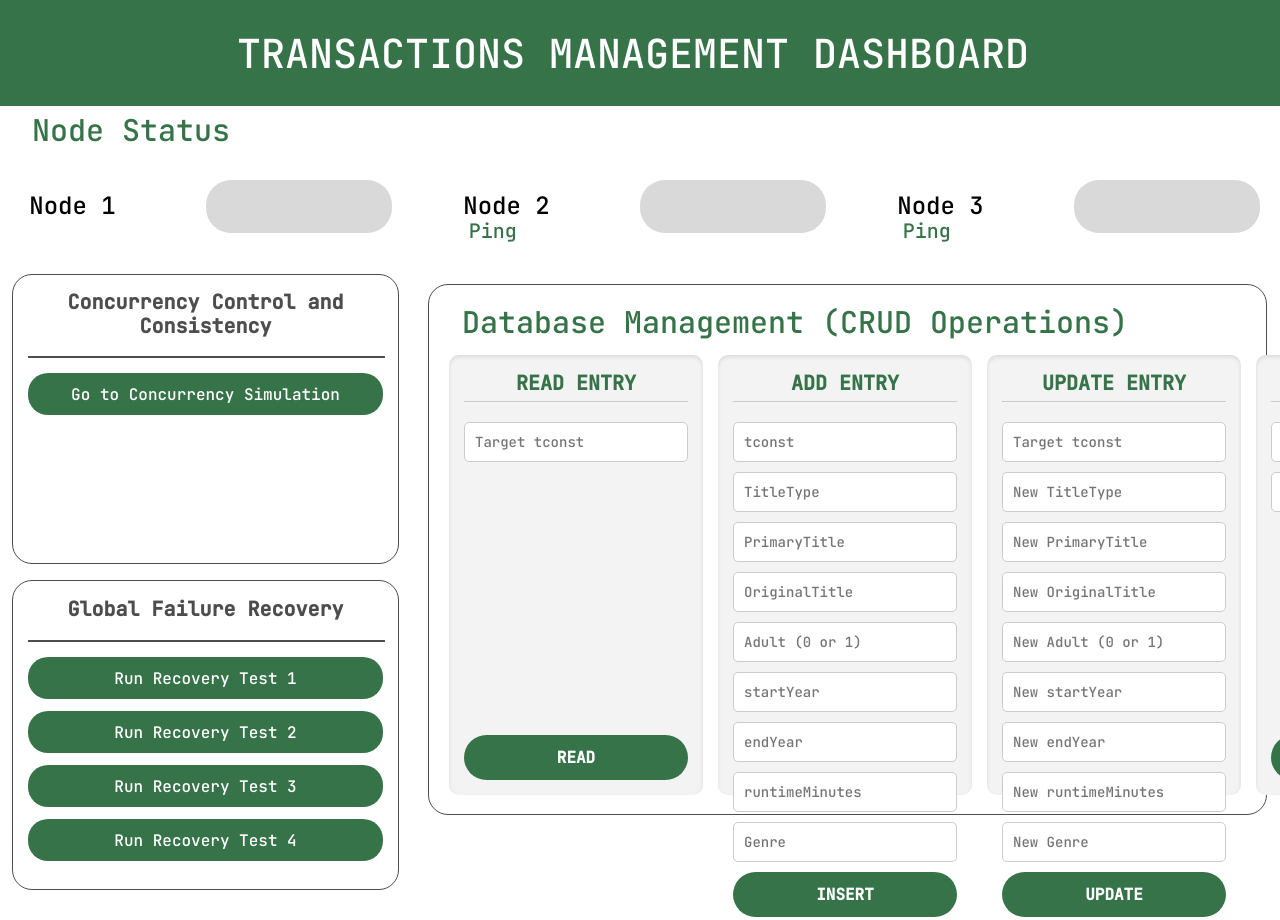
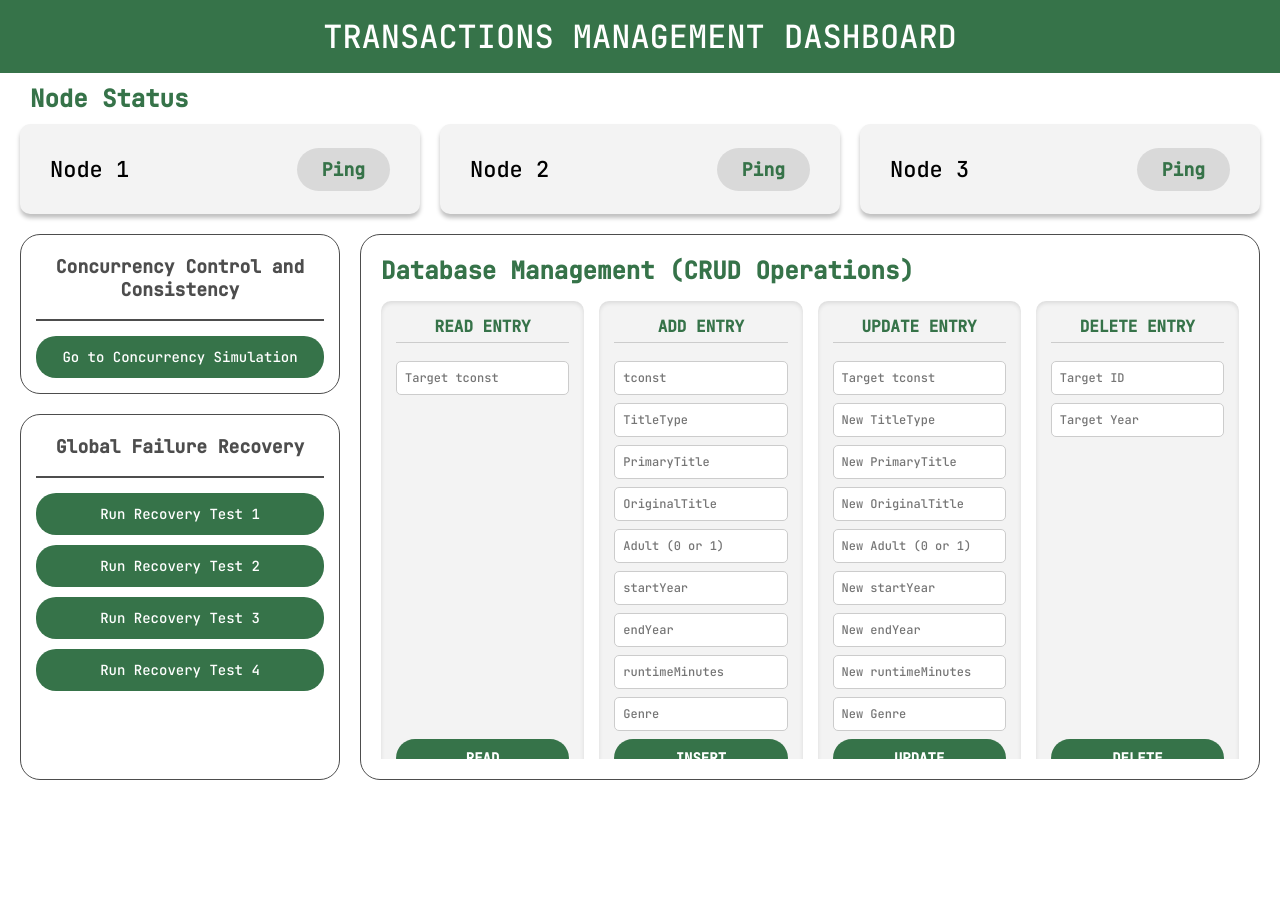
Before and after one commit to RJ3L/mco2_stadvdb_webapp, a website: page public/index.html in a window 1280 px wide. After the commit the page ends 800 px from the top, so only its background shows below. Drawn offline with Linux system fonts and the light colour scheme.

Commit message:
Update style.css

```diff
--- a/public/style.css
+++ b/public/style.css
@@ -1,438 +1,200 @@
 @import url('https://fonts.googleapis.com/css2?family=JetBrains+Mono:wght@500&display=swap');
+
+* {
+    box-sizing: border-box;
+}
 
 body {
     font-family: 'JetBrains Mono', monospace;
     background: #FFFFFF;
     margin: 0;
     padding: 0;
+    height: 100vh;
+    overflow-x: hidden;
 }
 
 .container {
-    position: relative;
-    width: 1280px;
-    height: 1024px;
-    margin: auto;
-    overflow: hidden;
+    display: flex;
+    flex-direction: column;
+    height: 100vh;
+    max-width: 1440px;
+    margin: 0 auto;
 }
 
-.title-frame{
-    position: absolute;
-    width: 1295px;
-    height: 106px;
-    left: -15px;
-    top: 0px;
+.title-frame {
     background: #367349;
+    padding: 15px 0;
+    width: 100%;
+    flex-shrink: 0;
 }
 
 .title {
-    position: absolute;
-    width: 950px;
-    height: 63px;
-    left: 173px;
-    top: 22px;
     font-family: 'JetBrains Mono';
-    font-style: normal;
     font-weight: 500;
-    font-size: 40px;
-    line-height: 63px;
+    font-size: 32px;
     text-align: center;
     color: #FFFFFF;
     margin: 0;
 }
 
-
-.node-status{
-    position: absolute;
-    width: 1280px;
-    height: 168px;
-    left: 0px;
-    top: 106px;
+.node-status {
+    padding: 10px 20px;
+    background: #fff;
+    flex-shrink: 0;
 }
 
-/* Node Status Title */
 .node-status-title {
-    position: absolute;
-    width: 238px;
-    height: 48px;
-    left: 12px;
-    top: 0px;
-    font-family: 'JetBrains Mono';
-    font-style: normal;
-    font-weight: 500;
-    font-size: 30px;
-    line-height: 48px;
-    text-align: center;
+    font-size: 24px;
     color: #367349;
-    margin: 0;
+    margin: 0 0 10px 10px;
 }
 
 .node-grid {
-    position: relative;
-    width: 100%;
-    height: 100%;
+    display: flex;
+    justify-content: space-between;
+    gap: 20px;
 }
 
-.node1-box {
-    position: absolute;
-    width: 387px;
-    height: 104px;
-    left: 12px;
-    top: 48px;
-}
-
-.node1-rectangle {
-    position: absolute;
-    width: 387px;
-    height: 104px;
-    left: 0;
-    top: 0;
+.node1-box, .node2-box, .node3-box {
+    position: relative;
+    flex: 1;
+    height: 90px;
     background: #F3F3F3;
     box-shadow: 0px 4px 4px rgba(0, 0, 0, 0.25);
     border-radius: 10px;
+    display: flex;
+    align-items: center;
+    justify-content: space-between;
+    padding: 0 30px;
 }
 
-.node1-button-bg {
-    position: absolute;
-    width: 185.53px;
-    height: 52.75px;
-    left: 194px;
-    top: 26px;
+.node1-label, .node2-label, .node3-label {
+    font-size: 22px;
+    color: #000;
+}
+
+.node1-button-bg, .node2-button-bg, .node3-button-bg {
     background: #D9D9D9;
     border-radius: 25px;
+    padding: 10px 25px;
+    cursor: pointer;
 }
 
-.node1-button {
-    position: absolute;
-    width: 78.58px;
-    height: 26.89px;
-    left: 247.48px;
-    top: 38.41px;
-    font-family: 'JetBrains Mono';
-    font-style: normal;
-    font-weight: 500;
-    font-size: 20px;
-    line-height: 26px;
+.node1-button, .node2-button, .node3-button {
+    font-size: 18px;
+    color: #367349;
+    font-weight: bold;
     text-align: center;
-    color: #367349;
 }
 
-.node1-label {
-    position: absolute;
-    width: 87px;
-    height: 32px;
-    left: 17px;
-    top: 36px;
-    font-family: 'JetBrains Mono';
-    font-style: normal;
-    font-weight: 500;
-    font-size: 24px;
-    line-height: 32px;
-    text-align: center;
-    color: #000000;
+
+.dashboard-content-wrapper {
+    display: flex;
+    flex: 1;
+    padding: 10px 20px 20px 20px;
+    gap: 20px;
+    overflow: hidden;
 }
 
-.node2-box {
-    position: absolute;
-    width: 387px;
-    height: 104px;
-    left: 446px;
-    top: 48px;
+.left-sidebar {
+    width: 320px;
+    display: flex;
+    flex-direction: column;
+    gap: 20px;
+    flex-shrink: 0;
 }
 
-.node2-rectangle {
-    position: absolute;
-    width: 387px;
-    height: 104px;
-    left: 0;
-    top: 0;
-    background: #F3F3F3;
-    box-shadow: 0px 4px 4px rgba(0, 0, 0, 0.25);
-    border-radius: 10px;
-}
-
-.node2-button-bg {
-    position: absolute;
-    width: 185.53px;
-    height: 52.75px;
-    left: 194px;
-    top: 26px;
-    background: #D9D9D9;
-    border-radius: 25px;
-}
-
-.node2-button {
-    position: absolute;
-    width: 78.58px;
-    height: 26.89px;
-    left: 247.48px;
-    top: 38.41px;
-    font-family: 'JetBrains Mono';
-    font-style: normal;
-    font-weight: 500;
-    font-size: 20px;
-    line-height: 26px;
-    text-align: center;
-    color: #367349;
-}
-
-.node2-label {
-    position: absolute;
-    width: 87px;
-    height: 32px;
-    left: 17px;
-    top: 36px;
-    font-family: 'JetBrains Mono';
-    font-style: normal;
-    font-weight: 500;
-    font-size: 24px;
-    line-height: 32px;
-    text-align: center;
-    color: #000000;
-}
-
-.node3-box {
-    position: absolute;
-    width: 387px;
-    height: 104px;
-    left: 880px;
-    top: 48px;
-}
-
-.node3-rectangle {
-    position: absolute;
-    width: 387px;
-    height: 104px;
-    left: 0;
-    top: 0;
-    background: #F3F3F3;
-    box-shadow: 0px 4px 4px rgba(0, 0, 0, 0.25);
-    border-radius: 10px;
-}
-
-.node3-button-bg {
-    position: absolute;
-    width: 185.53px;
-    height: 52.75px;
-    left: 194px;
-    top: 26px;
-    background: #D9D9D9;
-    border-radius: 25px;
-}
-
-.node3-button {
-    position: absolute;
-    width: 78.58px;
-    height: 26.89px;
-    left: 247.48px;
-    top: 38.41px;
-    font-family: 'JetBrains Mono';
-    font-style: normal;
-    font-weight: 500;
-    font-size: 20px;
-    line-height: 26px;
-    text-align: center;
-    color: #367349;
-}
-
-.node3-label {
-    position: absolute;
-    width: 87px;
-    height: 32px;
-    left: 17px;
-    top: 36px;
-    font-family: 'JetBrains Mono';
-    font-style: normal;
-    font-weight: 500;
-    font-size: 24px;
-    line-height: 32px;
-    text-align: center;
-    color: #000000;
-}
-
-/* --- CONCURRENCY --- */
-.concurrency-frame {
-    position: absolute;
-    width: 387px;
-    height: 290px;
-    left: 12px;
-    top: 274px;
+.concurrency-frame, .recovery-frame {
     background: #FFFFFF;
     border: 1px solid #4D4D4D;
     border-radius: 20px;
     padding: 15px;
-    box-sizing: border-box;
     display: flex;
     flex-direction: column;
 }
 
-.concurrency-title {
-    font-family: 'JetBrains Mono';
+.concurrency-frame {
+    flex: 0 0 auto;
+}
+
+.recovery-frame {
+    flex: 1;
+}
+
+.concurrency-title, .recovery-title {
+    font-size: 18px;
     font-weight: 700;
-    font-size: 20px;
     text-align: center;
     color: #4D4D4D;
-    margin: 0 0 10px 0;
-    line-height: 1.2;
+    margin: 5px 0 10px 0;
 }
 
-.concurrency-divider {
+.concurrency-divider, .recovery-divider {
     width: 100%;
     border: 1px solid #4D4D4D;
     margin-bottom: 15px;
 }
 
-.concurrency-container {
+.concurrency-container, .recovery-container {
     display: flex;
     flex-direction: column;
-    gap: 15px;
-    width: 100%;
+    gap: 10px;
 }
 
-.concurrency-button {
+.concurrency-button, .recovery-button {
     width: 100%;
-    height: 42px;
+    padding: 12px;
     background: #367349;
     border-radius: 20px;
     border: none;
     font-family: 'JetBrains Mono';
-    font-size: 16px;
+    font-size: 14px;
     color: #FFFFFF;
+    cursor: pointer;
+    transition: background 0.2s;
 }
 
-.concurrency-button:hover {
-    background: #2a5838;
-}
-/* --- RECOVERY --- */
-.recovery-frame {
-    position: absolute;
-    width: 387px;
-    height: 310px;
-    left: 12px;
-    top: 580px;
-    background: #FFFFFF;
-    border: 1px solid #4D4D4D;
-    border-radius: 20px;
-    padding: 15px;
-    box-sizing: border-box;
-    display: flex;
-    flex-direction: column;
-}
-
-.recovery-title {
-    font-size: 20px;
-    text-align: center;
-    color: #4D4D4D;
-    margin: 0 0 10px 0;
-}
-
-.recovery-divider {
-    width: 100%;
-    border: 1px solid #4D4D4D;
-    margin-bottom: 15px;
-}
-
-.recovery-container {
-    display: flex;
-    flex-direction: column;
-    gap: 12px;
-    width: 100%;
-}
-
-.recovery-button {
-    width: 100%;
-    height: 42px;
-    background: #367349;
-    border-radius: 20px;
-    border: none;
-    font-family: 'JetBrains Mono';
-    font-size: 16px;
-    color: #FFFFFF;
-}
-
-.recovery-button:hover {
+.concurrency-button:hover, .recovery-button:hover {
     background: #2a5838;
 }
 
 .terminal-frame {
-    box-sizing: border-box;
-    position: absolute;
-    width: 839px;
-    height: 531px;
-    left: 428px;
-    top: 284px;
+    flex: 1;
     background: #FFFFFF;
     border: 1px solid #4D4D4D;
     border-radius: 20px;
+    padding: 20px;
+    display: flex;
+    flex-direction: column;
+    overflow: hidden;
 }
 
 .terminal-title {
-    position: absolute;
-    width: auto;
-    height: 48px;
-    left: 33px;
-    top: 13px;
-    font-family: 'JetBrains Mono';
-    font-style: normal;
-    font-weight: 500;
-    font-size: 30px;
-    line-height: 48px;
-    text-align: center;
+    font-size: 24px;
     color: #367349;
-    margin: 0;
+    margin: 0 0 15px 0;
 }
 
-.terminal-screen {
-    position: absolute;
-    width: 774px;
-    height: 429px;
-    left: 33px;
-    top: 71px;
-    background: #4D4D4D;
-    border-radius: 20px;
-}
-
-.terminal-text {
-    position: absolute;
-    width: 276px;
-    height: 26px;
-    left: 19px;
-    top: 30px;
-    font-family: 'JetBrains Mono';
-    font-style: normal;
-    font-weight: 500;
-    font-size: 20px;
-    line-height: 26px;
-    text-align: center;
-    color: #FFFFFF;
-    margin: 0;
-}
-
-
 .crud-box {
-    position: absolute;
-    top: 70px;
-    left: 20px;
-    width: 800px;
-    height: 440px;
-    display: flex;
-    justify-content: space-between;
+    display: grid;
+    grid-template-columns: 1fr 1fr 1fr 1fr;
     gap: 15px;
+    height: 100%;
+    overflow-y: auto;
 }
 
 .crud-col {
-    flex: 1;
     background: #F3F3F3;
     border-radius: 10px;
     padding: 15px;
     display: flex;
     flex-direction: column;
-    gap: 10px;
+    gap: 8px;
     box-shadow: inset 0 2px 4px rgba(0,0,0,0.1);
 }
 
 .crud-col h4 {
-    font-family: 'JetBrains Mono';
-    font-size: 20px;
+    font-size: 16px;
     color: #367349;
     margin: 0 0 10px 0;
     text-align: center;
@@ -442,24 +204,30 @@ body {
 
 .crud-col input {
     font-family: 'JetBrains Mono';
-    padding: 10px;
+    padding: 8px;
     border: 1px solid #ccc;
     border-radius: 5px;
-    font-size: 14px;
+    font-size: 12px;
+    width: 100%;
 }
 
 .crud-button {
     margin-top: auto;
-    padding: 12px;
+    padding: 10px;
     background-color: #367349;
     color: white;
     border: none;
     border-radius: 25px;
     font-family: 'JetBrains Mono';
     font-weight: bold;
-    font-size: 16px;
+    font-size: 14px;
+    cursor: pointer;
 }
 
 .crud-button:hover {
     background-color: #2a5838;
 }
+
+.spacer {
+    flex-grow: 1;
+}
```
